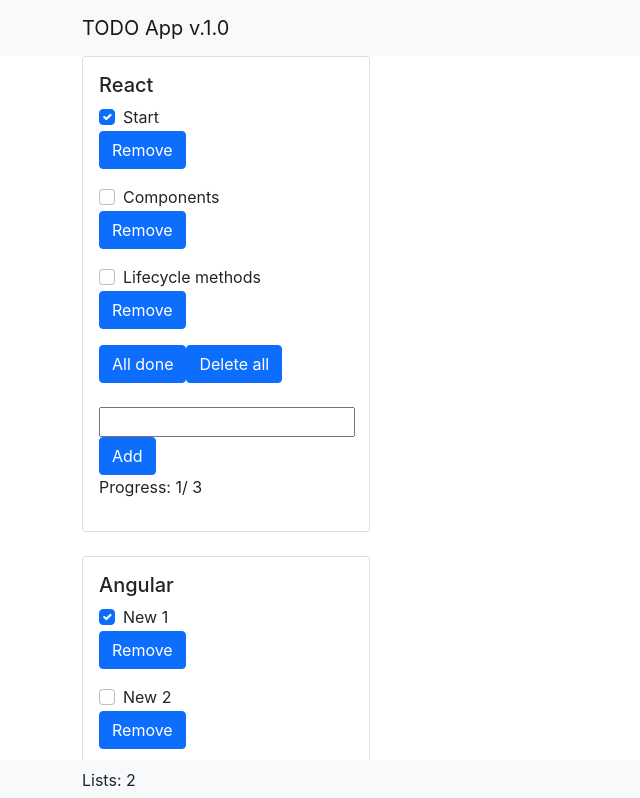
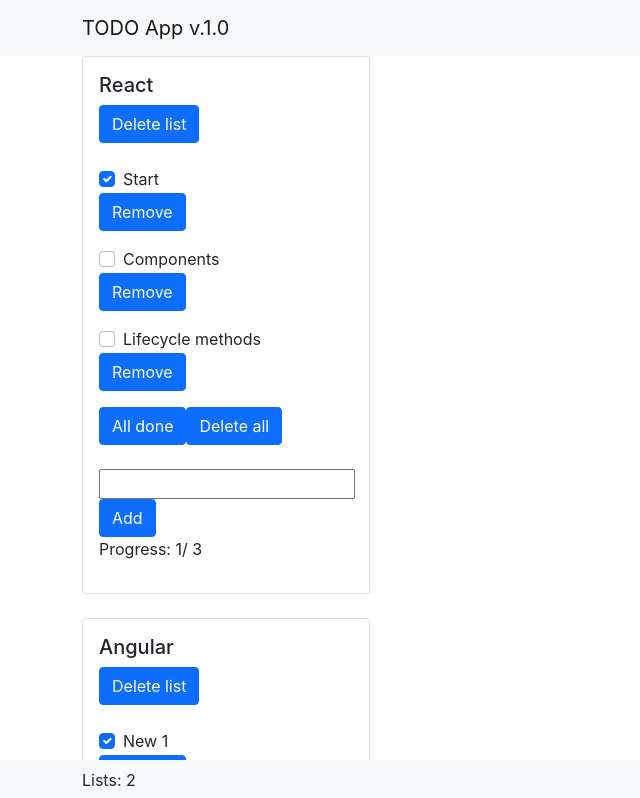
Before and after one commit to o-shabanova/react-to-do-list, a React (Create React App) app: page / in a window 1280 px wide. Shown: the top 798 px of the page, without its empty margins (0-640 px from the left). Built offline with nearby package versions, Linux system fonts and the light colour scheme.

Commit message:
add delete list button

```diff
--- a/src/App.js
+++ b/src/App.js
@@ -57,6 +57,7 @@
         this.removeItem = this.removeItem.bind(this);
         this.allChecked = this.allChecked.bind(this);
         this.deleteAllItems = this.deleteAllItems.bind(this);
+        this.deleteList = this.deleteList.bind(this);
     }
 
     onItemChanged(changedItem) {
@@ -140,10 +141,15 @@
         this.setState({
             data: [...newArray, list].sort((a,b) => a.listIndex - b.listIndex)
         })
-
     }
 
-
+    deleteList(indexList) {
+        console.log('indexList to delete:', indexList);
+        const newArray = this.state.data.filter(item => indexList !== item.listIndex);
+        this.setState({
+            data: [...newArray].sort((a,b) => a.listIndex - b.listIndex)
+        })
+    }
     render() {
         return (
             <>
@@ -159,7 +165,7 @@
                                       removeItem={this.removeItem}
                                       allChecked={this.allChecked}
                                       deleteAllItems={this.deleteAllItems}
-                    />
+                                      deleteList={this.deleteList}/>
                 </Container>
                 <Footer todoListsCount={this.state.data.length}/>
             </>
--- a/src/Components/CheckList.js
+++ b/src/Components/CheckList.js
@@ -30,7 +30,8 @@
     render() {
         return (
             <div>
-                {this.props.items.map(item => <CheckItem item={item} onItemChanged={this.onItemChanged} removeItem={this.removeItem}/>)}
+                {this.props.items.map(item => <CheckItem item={item} onItemChanged={this.onItemChanged}
+                                                         removeItem={this.removeItem}/>)}
                 <Button onClick={this.allChecked}>All done</Button>
                 <Button onClick={this.deleteAllItems}>Delete all</Button>
             </div>
--- a/src/Components/ToDoList.js
+++ b/src/Components/ToDoList.js
@@ -15,6 +15,7 @@
         this.removeItem = this.removeItem.bind(this);
         this.allChecked = this.allChecked.bind(this);
         this.deleteAllItems = this.deleteAllItems.bind(this);
+        this.deleteList = this.deleteList.bind(this);
 
     }
 
@@ -50,6 +51,10 @@
         this.props.deleteAllItems(this.props.listIndex);
     }
 
+    deleteList() {
+        this.props.deleteList(this.props.listIndex)
+    }
+
     render() {
         const checkedItems = this.props.items.filter(item => item.checked).length;
 
@@ -58,6 +63,9 @@
                 <Card style={{width: '18rem'}}>
                     <Card.Body>
                         <Card.Title>{this.props.title}</Card.Title>
+                        <Button onClick={this.deleteList}>Delete list</Button>
+                        <br/>
+                        <br/>
                         <CheckList items={this.props.items}
                                    onItemChanged={this.onItemChanged}
                                    removeItem={this.removeItem}
--- a/src/Components/ToDoListsWrapper.js
+++ b/src/Components/ToDoListsWrapper.js
@@ -9,6 +9,7 @@
         this.removeItem = this.removeItem.bind(this);
         this.allChecked = this.allChecked.bind(this);
         this.deleteAllItems = this.deleteAllItems.bind(this);
+        this.deleteList = this.deleteList.bind(this);
     }
 
     onItemChanged(item) {
@@ -31,6 +32,10 @@
         this.props.deleteAllItems(index);
     }
 
+    deleteList(index) {
+        this.props.deleteList(index);
+    }
+
     render() {
         return (
             <div>
@@ -39,6 +44,7 @@
                                                         removeItem={this.removeItem}
                                                         allChecked={this.allChecked}
                                                         deleteAllItems={this.deleteAllItems}
+                                                        deleteList={this.deleteList}
                 />)}
             </div>
         )
```
